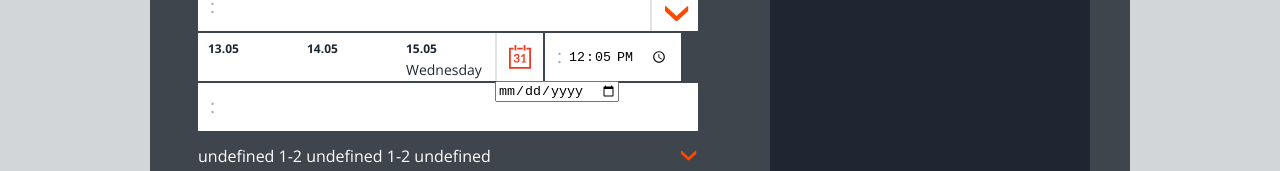
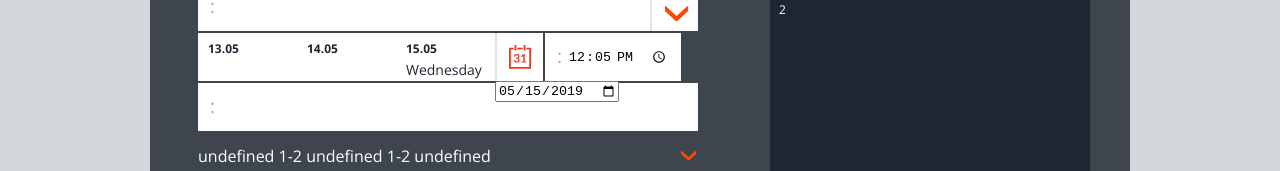
Before and after one commit to iambro/booking-process, a React (Create React App) app: page / in a window 1280 px wide. Both pictures are taken after a click on the button 519 px from the left and 259 px from the top of the page. Shown: the part 202-373 px from the top of the page. Built offline with nearby package versions, Linux system fonts and the light colour scheme; no server answers.

Commit message:
Set default date in datepicker for current date in Content.js and ContentBox.js

```diff
--- a/src/components/Content.js
+++ b/src/components/Content.js
@@ -39,6 +39,7 @@ class Content extends Component {
     let hh = String(today.getHours()).padStart(2, "0");
     let min = String(today.getMinutes()).padStart(2, "0");
     let statusCopy = Object.assign({}, this.state);
+    statusCopy.form.date = `${yyyy}-${mm}-${dd}`;
     statusCopy.form.pickup = `${hh}:${mm}`;
     statusCopy.todayDate = [dd, mm, , yyyy, hh, min];
     this.setState(statusCopy);
--- a/src/components/ContentBox.js
+++ b/src/components/ContentBox.js
@@ -99,6 +99,7 @@ class ContentBox extends Component {
                   type="date"
                   style={calendarIsOpen ? openStyle : closeStyle}
                   min={`${todayDate[2]}-${todayDate[1]}-${todayDate[0]}`}
+                  defaultValue={form.date}
                   name="date"
                   onChange={this.props.handleInputs}
                 />
```
